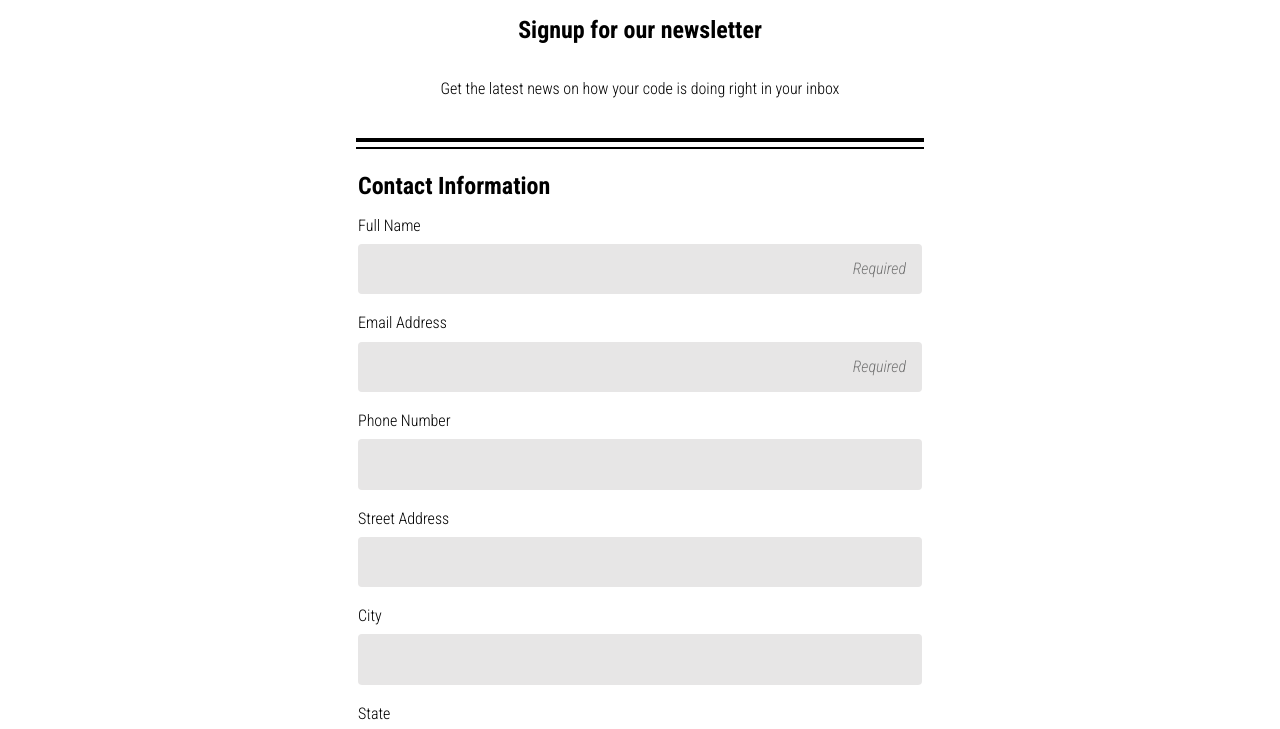
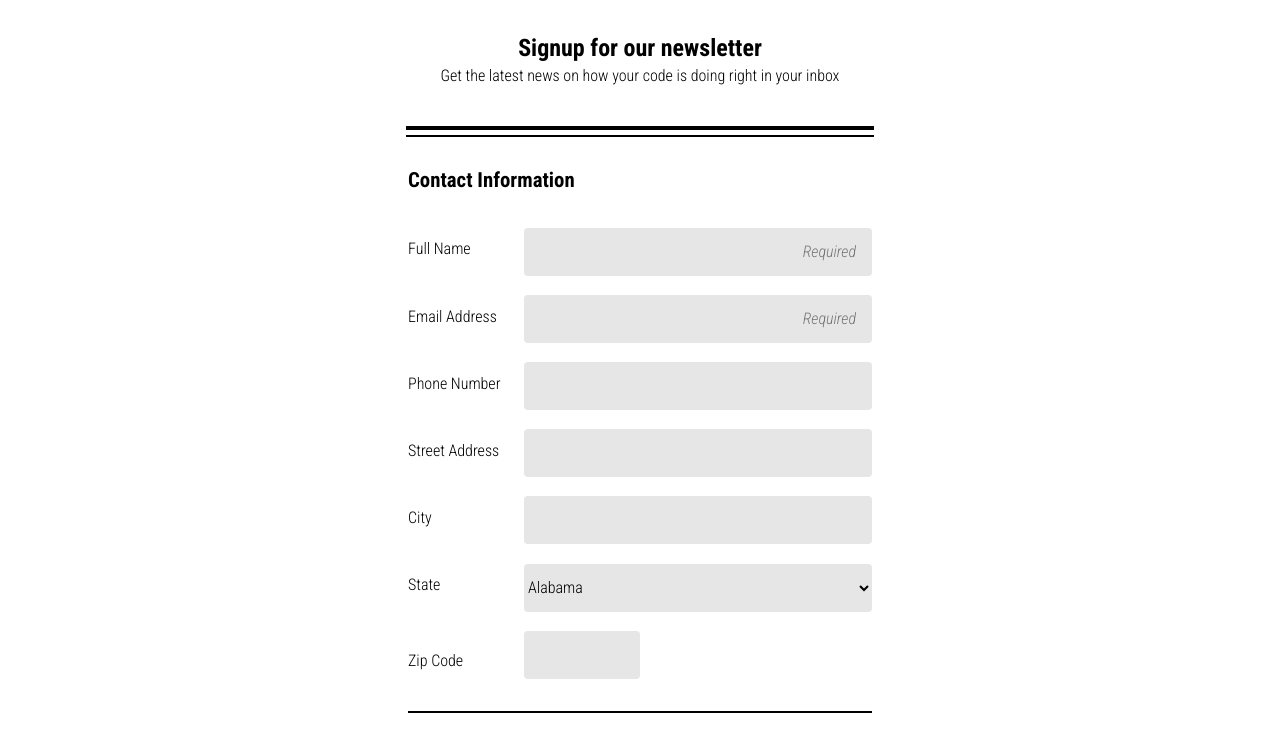
Before and after one commit to TMC50/online-registration-form, a plain HTML site: page index.html in a window 1280 px wide. Shown: the part 79-808 px from the top of the page. Drawn offline with Linux system fonts and the light colour scheme.

Commit message:
Updated Content. Project Complete.

```diff
--- a/CSS/styles.css
+++ b/CSS/styles.css
@@ -17,13 +17,8 @@ h1 {
     text-align: center;
 }
 
-body {
-    font-family: 'Roboto Condensed', sans-serif;
-    font-weight: 300;
-}
-
-div {
-    max-width: 600px;
+.newsletter_signup h2 {
+    margin-bottom: 0;
 }
 
 .newsletter_signup {
@@ -33,6 +28,15 @@ div {
     margin: 0 1rem;
     text-align: center;
     border-bottom: 4px solid black;
+}
+
+body {
+    font-family: 'Roboto Condensed', sans-serif;
+    font-weight: 300;
+}
+
+div {
+    max-width: 500px;
 }
 
 .form_container {
@@ -46,45 +50,47 @@ legend {
     font-size: 1.5rem;
 }
 
-
-.flex_fieldset1, .flex_fieldset2 {
+.flex_fieldset1,
+.flex_fieldset2 {
+    padding-top: 1rem;
+    padding-right: 0;
     padding-left: 0;
-    padding-right: 0;
+    border-top: none;
     border-left: none;
     border-right: none;
 }
 
 .flex_fieldset1 {
-    border-top: none;
-    border-bottom: 2px solid black;
-    padding-top: 1rem;
     padding-bottom: 1rem;
     margin-bottom: 1rem;
+    border-bottom: 2px solid black;
 }
 
 .flex_fieldset2 {
-    padding-top: 1rem;
     padding-bottom: 0rem;
     margin-top: 2rem;
-    border-top: none;
     border-bottom: none;
 }
 
-#name, #email, #phone, #address, #city, #state, #zip {
+.flex_fieldset1 label {
+    margin-bottom: .25rem;
+}
+
+.flex_fieldset1 input,
+select {
     background-color: rgb(231, 230, 230);
     border: none;
     border-radius: 4px;
-    padding-top: 1rem;
-    padding-bottom: 1rem;
+    height: 3rem;
     margin-top: .3rem;
     margin-bottom: 1.25rem;
 }
 
 #topic {
     background-color: rgb(231, 230, 230);
-    line-height: 3rem;
     border: none;
     border-radius: 4px;
+    height: 6rem;
     width: 100%;
     margin-top: 1rem;
 }
@@ -93,7 +99,8 @@ legend {
     width: 50%;
 }
 
-#html_newsletter, #html_format {
+#html_newsletter,
+#html_format {
     margin-top: 1rem;
     margin-bottom: .5rem;
 }
@@ -111,18 +118,6 @@ legend {
 #javascript_newsletter {
     margin-top: .5rem;
     margin-bottom: 1.5rem;
-}
-
-.flex_fieldset1 input {
-    margin-bottom: .75rem;
-}
-
-.flex_fieldset1 select {
-    margin-bottom: .75rem;
-}
-
-.flex_fieldset1 label {
-    margin-bottom: .25rem;
 }
 
 [placeholder="Required"] {
@@ -170,7 +165,8 @@ footer {
     margin: auto;
 }
 
-.newsletter_signup, .form_container {
+.newsletter_signup,
+.form_container {
     display: flex;
     flex-direction: column;
 }
@@ -180,7 +176,8 @@ footer {
     flex-direction: column;
 }
 
-.signup_button, .footer_class {
+.signup_button,
+.footer_class {
     display: flex;
     flex-direction: column;
     align-items: center;
@@ -192,5 +189,50 @@ footer {
 
 
 @media (min-width: 768px) {
+    h1 {
+        font-size: 1.2rem;
+    }
 
+    .newsletter_signup {
+        padding-top: 1.5rem;
+        padding-bottom: 1.5rem;
+    }
+
+    .newsletter_signup h2 {
+        margin-bottom: .3rem;
+    }
+
+    .newsletter_signup p {
+        margin-top: 0;
+    }
+
+    legend {
+        font-size: 1.3rem;
+    }
+
+    .flex_fieldset1 {
+        margin-top: .5rem;
+        display: flex;
+        flex-direction: row;
+        flex-wrap: wrap;
+    }
+
+    .flex_fieldset1 label {
+        flex-basis: 20%;
+        margin-right: 5%;
+        align-self: center;
+        padding-top: 1.2rem;
+    }
+
+    .flex_fieldset1 input,
+    select {
+        flex-basis: 75%;
+        margin-top: 1.2rem;
+        margin-bottom: 0;
+    }
+
+    #zip {
+        flex-basis: 25%;
+        margin-bottom: 1rem;
+    }
 }
```
Also changed, not shown: index.html (line endings or trailing spaces).
